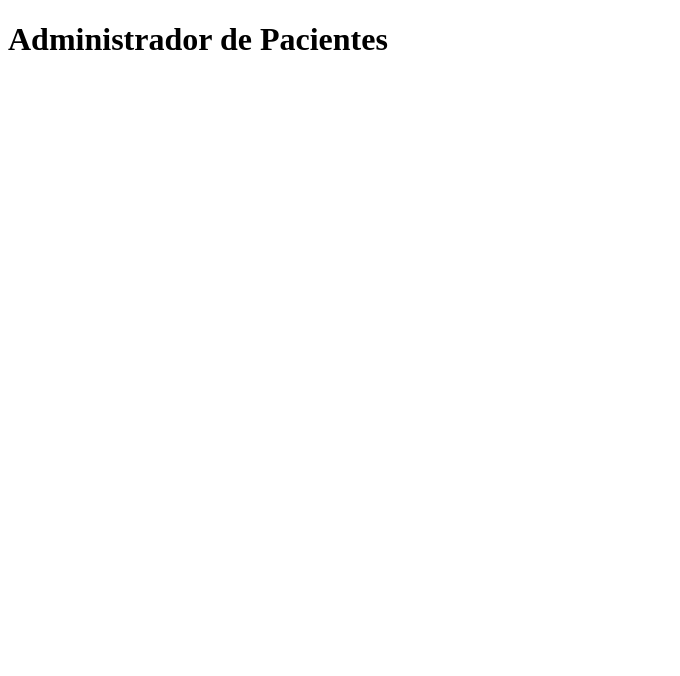
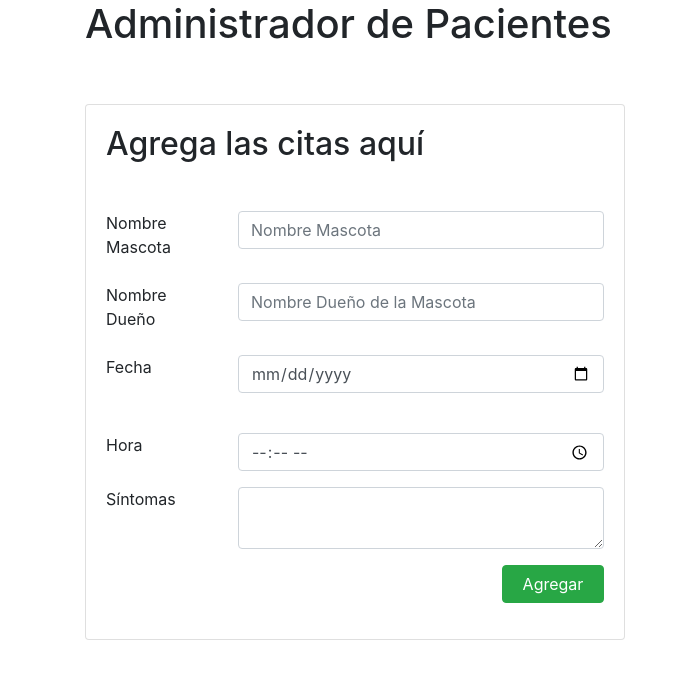
Before and after one commit to juanhuttemann/citas_react, a React (Create React App) app: page / in a window 1280 px wide. Shown: the top 676 px of the page, without its empty margins (0-680 px from the left). Built offline with nearby package versions, Linux system fonts and the light colour scheme.

Commit message:
add AgregarCita component

```diff
--- a/package.json
+++ b/package.json
@@ -3,6 +3,8 @@
   "version": "0.1.0",
   "private": true,
   "dependencies": {
+    "bootstrap": "^4.1.3",
+    "jquery": "^3.3.1",
     "react": "^16.6.0",
     "react-dom": "^16.6.0",
     "react-scripts": "2.1.1"
--- a/src/App.js
+++ b/src/App.js
@@ -1,5 +1,6 @@
 import React, { Component } from 'react';
-import Header from './components/Header'
+import Header from './components/Header';
+import AgregarCita from './components/AgregarCita';
 
 class App extends Component {
   render() {
@@ -8,6 +9,11 @@
         <Header
           titulo={'Administrador de Pacientes'}
         />
+        <div className="row">
+          <div className="col-md-6">
+            <AgregarCita/>
+          </div>
+        </div>
       </div>
     );
   }
--- /dev/null
+++ b/src/components/AgregarCita.js
@@ -0,0 +1,55 @@
+import React, { Component } from 'react';
+
+class AgregarCita extends Component {
+    state = {  }
+    render() {
+        return (
+            <div className="card mt-5">
+                <div className="card-body">
+                    <h2 className="card-title mb-5">Agrega las citas aquí</h2>
+                    <form onSubmit="">
+                    <div className="form-group row">
+                        <label className="col-lg-3">Nombre Mascota</label>
+                        <div className=" col-lg-9">
+                            <input type="text" className="form-control" placeholder="Nombre Mascota" />
+                        </div>
+                    </div>
+                    <div className="form-group row">
+                        <label className=" col-lg-3">Nombre Dueño</label>
+                        <div className=" col-lg-9">
+                            <input type="text" className="form-control"  placeholder="Nombre Dueño de la Mascota" />
+                        </div>
+                    </div>
+
+                    <div className="form-group row">
+                        <label className="col-lg-3">Fecha</label>
+                        <div className="col-lg-9  mb-4">
+                            <input type="date" className="form-control" />
+                        </div>
+                    </div>
+                        <div className="form-group row">
+                        <label className="col-lg-3">Hora</label>
+                        <div className="col-lg-9">
+                            <input type="time" className="form-control" />
+                        </div>
+                    </div>
+
+                    <div className="form-group row">
+                        <label className="col-lg-3">Síntomas</label>
+                        <div className="col-lg-9">
+                            <textarea  className="form-control"></textarea>
+                        </div>
+                    </div>
+                    <div className="form-group row justify-content-end">
+                        <div className="col-sm-3">
+                            <button type="submit" className="btn btn-success w-100">Agregar</button>
+                        </div>
+                    </div>
+                </form>
+                </div>
+            </div>
+         );
+    }
+}
+
+export default AgregarCita;
--- a/src/index.js
+++ b/src/index.js
@@ -1,3 +1,5 @@
+import 'bootstrap/dist/css/bootstrap.min.css';
+import 'bootstrap/dist/js/bootstrap.bundle.min';
 import React from 'react';
 import ReactDOM from 'react-dom';
 import App from './App';
```
Also changed, not shown: 1 other file (tests, documents, lock files or other folders).
